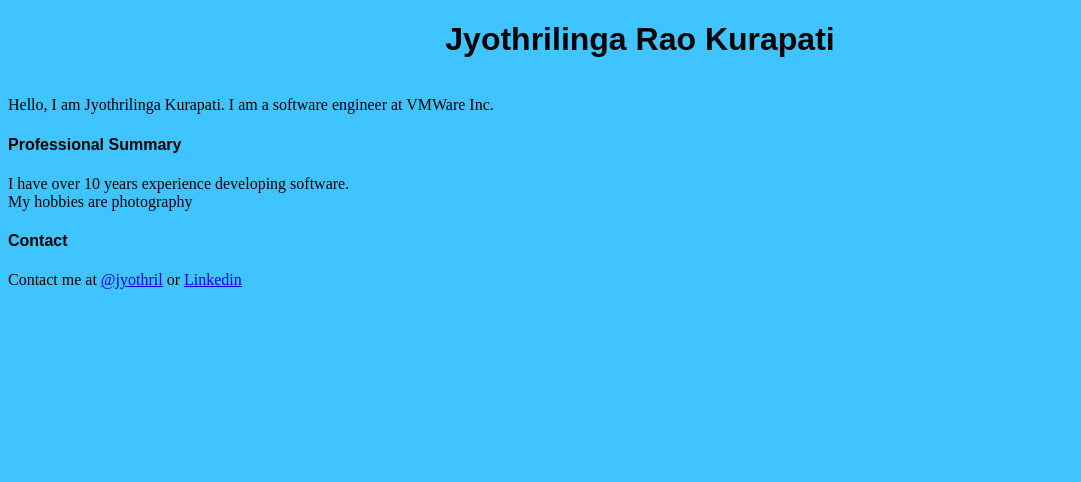
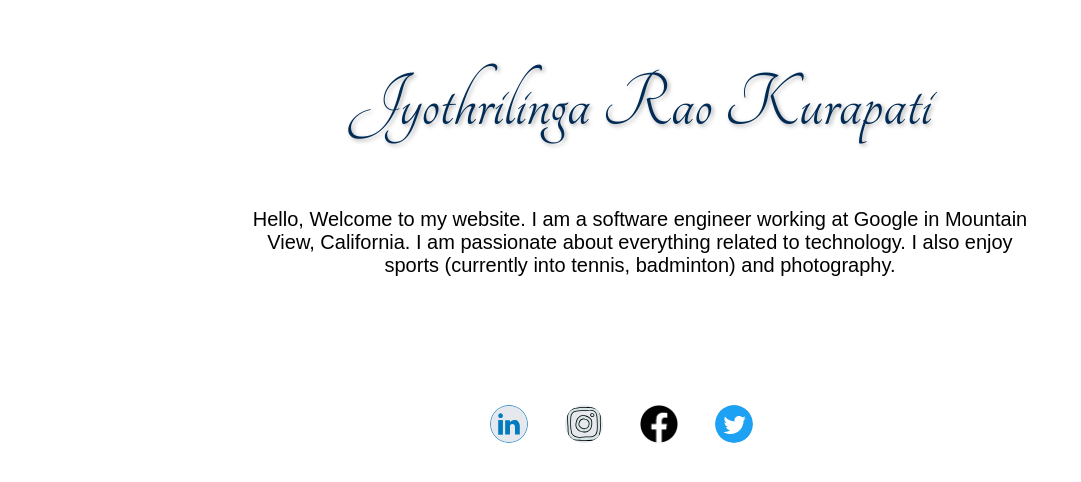
Before and after one commit to jyothri/jyothri.github.io, a plain HTML site: page index.html in a window 1280 px wide. Shown: the whole page, without its empty margins (0-1081 px from the left). Drawn offline with Linux system fonts and the light colour scheme.

Commit message:
Cleanup the UI. Add social media icons.

```diff
--- a/index.html
+++ b/index.html
@@ -1,26 +1,41 @@
 <!DOCTYPE html>
 <html>
+
 <head>
    <meta name="google-site-verification" content="Au8y9OZo4bRcOoR812A8fjmAhw_sFiXKf3hY7f6Bebk" />
    <meta charset="utf-8">
    <title>Jyothrilinga Kurapati</title>
+   <link rel="stylesheet" href="https://fonts.googleapis.com/css?family=Tangerine">
    <link rel="stylesheet" href="main.css">
 </head>
+
 <body>
    <nav>
    </nav>
+
    <h1>Jyothrilinga Rao Kurapati</h1>
-      <div class="intro">Hello, I am Jyothrilinga Kurapati. I am a software engineer at VMWare Inc.</div>
+
    <section>
-         <h4>Professional Summary</h4>
-         <div>I have over 10 years experience developing software.</div>
-      </section>
-      <aside>My hobbies are photography</aside>
-      <section>
-         <h4>Contact</h4>
-         <div class="contact">Contact me at <a href="https://twitter.com/jyothril">@jyothril</a>
-            or <a href="https://www.linkedin.com/in/jyothrilinga/">Linkedin</a>
+      <div>
+         Hello, Welcome to my website. I am a software engineer working at Google in Mountain View, California.
+         I am passionate about everything related to technology. I also enjoy sports (currently into tennis,
+         badminton) and photography.
       </div>
    </section>
+
+   <footer>
+      <div class="contact">
+         <li> <a href="https://www.linkedin.com/in/jyothrilinga/" target="_blank"> <img
+                  src="images/Linkedin_Social_Icon.svg" /> </a>
+         </li>
+         <li> <a href="https://www.instagram.com/jyothri/" target="_blank"> <img src="images/Instagram.svg" /> </a></li>
+         <li> <a href="https://www.facebook.com/jyothrilinga" target="_blank"> <img
+                  src="images/f_logo_RGB-Black_144.png" /> </a></li>
+         <li> <a href="https://twitter.com/jyothril" target="_blank"> <img
+                  src="images/Twitter_Social_Icon_Circle_Color.svg" /> </a> </li>
+      </div>
+   </footer>
+
 </body>
+
 </html>
--- a/main.css
+++ b/main.css
@@ -1,15 +1,45 @@
 body {
-  background-color: #40C4FF;
-  font-family: "Times New Roman", Times, serif;
+  background-color: rgb(255, 255, 255);
 }
 
 h1 {
+  color: rgb(1, 43, 85);
+  font-family: 'Tangerine', sans-serif, Arial, Helvetica;
+  font-size: 5rem;
+  font-weight: 300;
+  margin: 4rem;
   text-align: center;
-  font-family: Arial, Helvetica, sans-serif;
-  margin-bottom: 3%;
+  text-shadow: 2px 2px 4px #aaa;
 }
 
-h4 {
-  text-align: left;
-  font-family: Arial, Helvetica, sans-serif;
+section div {
+  font-weight: 400;
+  font-family: sans-serif, Arial, Helvetica;
+  font-size: 1.25rem;
+  margin-left: auto;
+  margin-right: auto;
+  max-width: 800px;
+  text-align: center;
 }
+
+.contact {
+  display: flex;
+  margin: 8rem auto;
+  max-width: 300px;
+}
+
+.contact li {
+  flex: 1 1 auto;
+  list-style: none;
+  padding: 40 px;
+}
+
+.contact li a img {
+  background: rgba(1, 43, 85, 0.1);
+  border-radius: 19px;
+  height: 38px;
+  line-height: 38px;
+  max-height: 40px;
+  text-align: center;
+  width: 38px;
+}
```
Also changed, not shown: images/Instagram.svg (added), images/Linkedin_Social_Icon.svg (added), images/Twitter_Social_Icon_Circle_Color.svg (added), images/f_logo_RGB-Black_144.png (added), 1 other file. Lines whose indentation alone changed are shown as unchanged.
